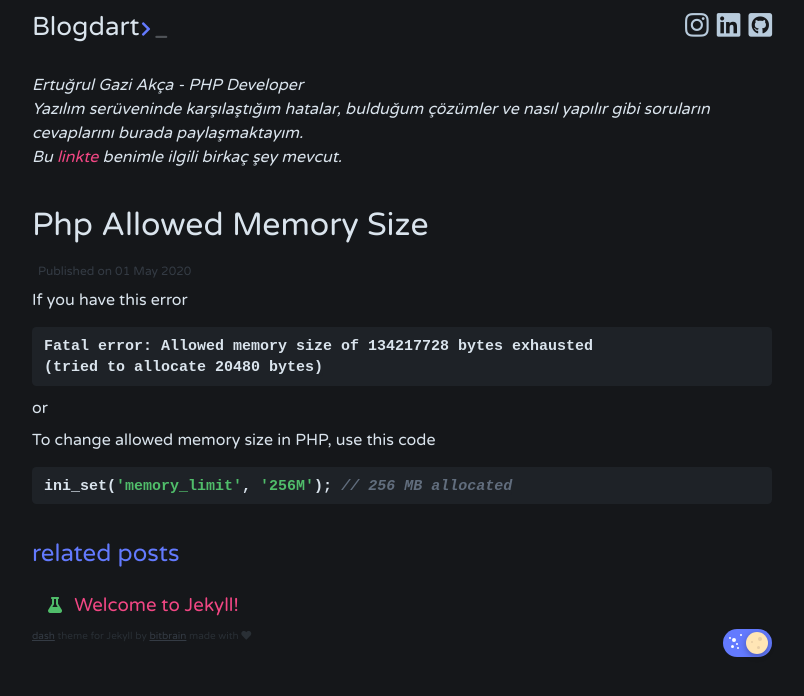
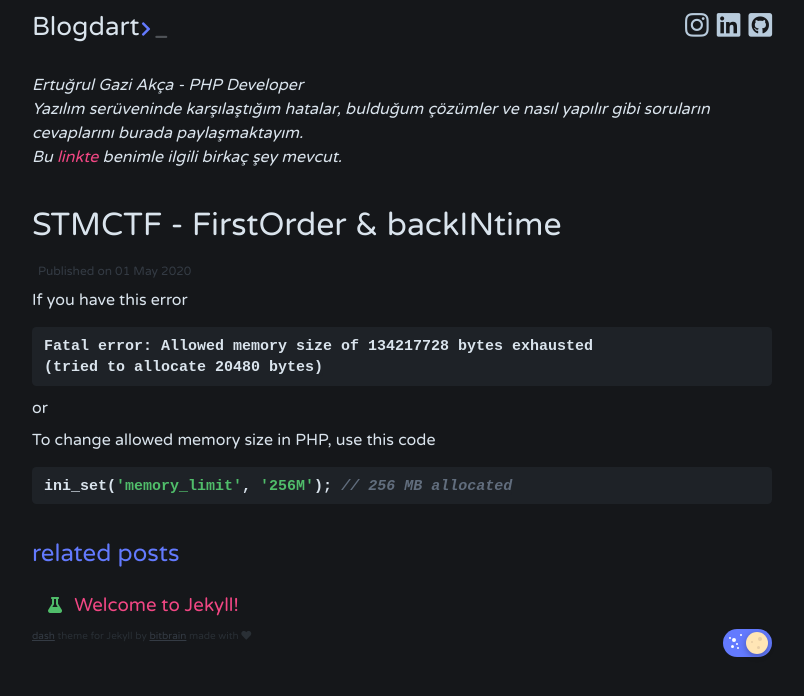
Before and after one commit to akcauser/blogdart, a Jekyll site: the page built from _posts/2020-05-01-php-allowed-memory-size.md, in a window 1280 px wide. Shown: the top 696 px of the page, without its empty margins (238-1042 px from the left). Built offline with Jekyll 4.4.1, drawn with Linux system fonts in a browser that asks for light colours; our own code applies the rules of GitHub Pages for plain Markdown files.

Commit message:
Update 2020-05-01-php-allowed-memory-size.md
tag deneme

````diff
--- a/_posts/2020-05-01-php-allowed-memory-size.md
+++ b/_posts/2020-05-01-php-allowed-memory-size.md
@@ -1,3 +1,9 @@
+---
+layout: post
+title: "STMCTF - FirstOrder & backINtime"
+tags: [ctf, stmctf, coding]
+---
+
 If you have this error
 
 ```
````
